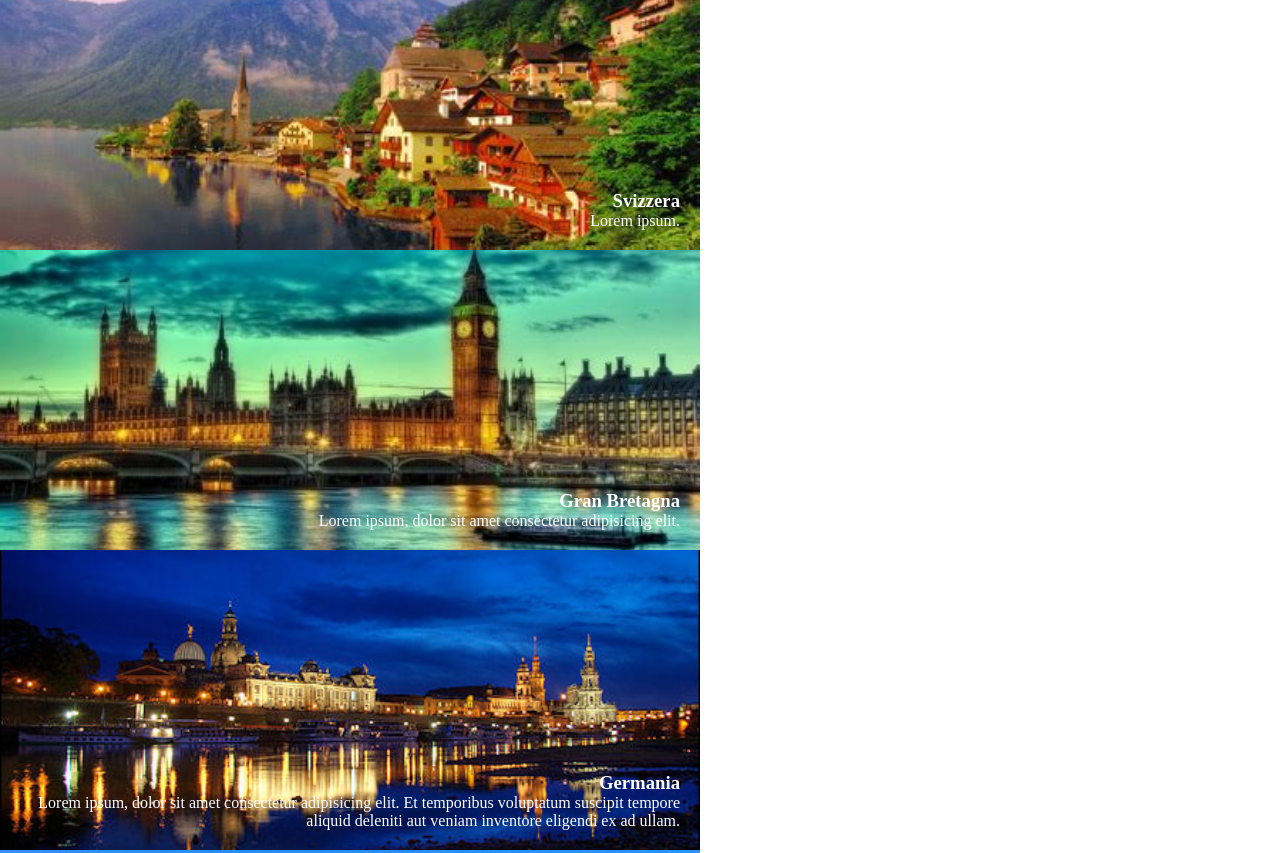
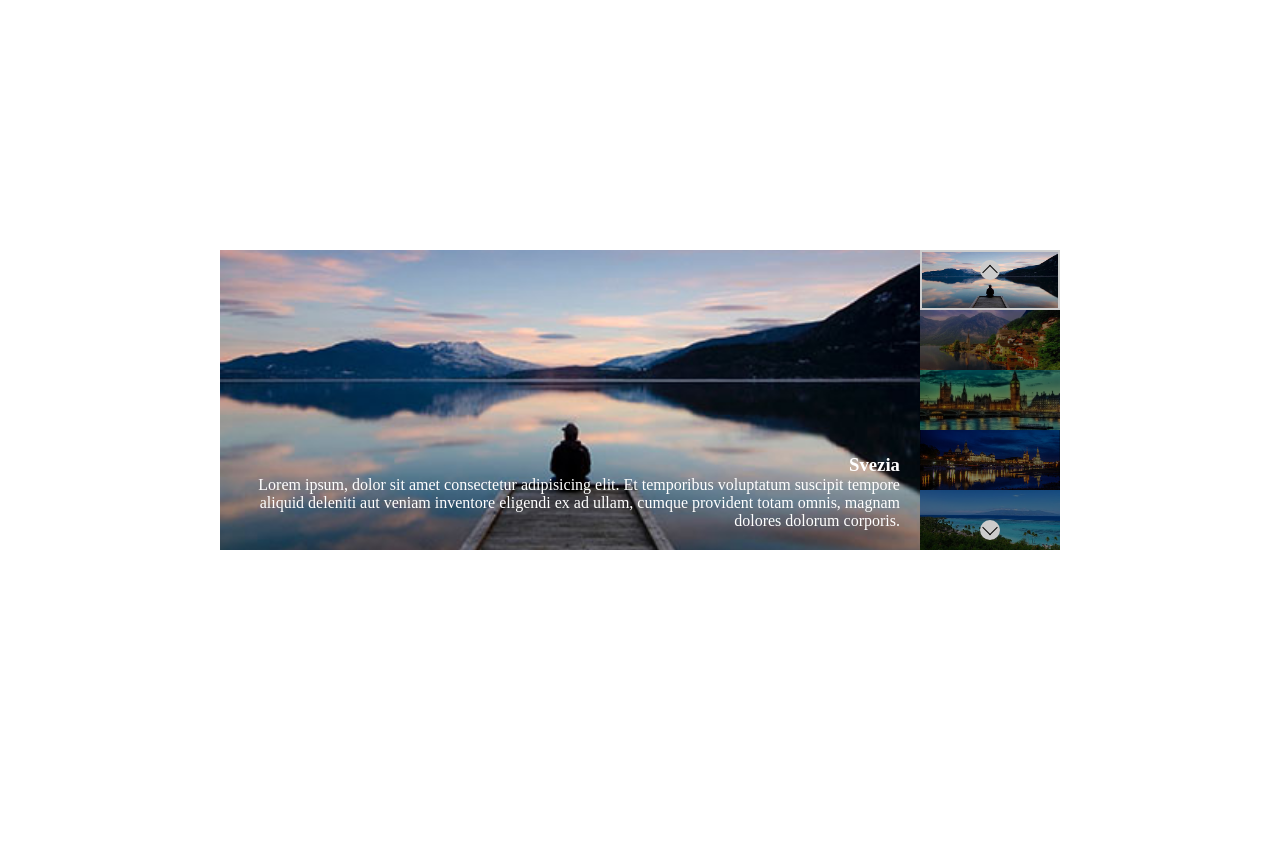
Before and after one commit to valentinaiori/vue-slider, a plain HTML site: page index.html in a window 1280 px wide. Shown: the top 853 px of the page. After the commit the page ends 800 px from the top, so only its background shows below. Drawn offline with nearby package versions, Linux system fonts and the light colour scheme.

Commit message:
Add complete exercise

```diff
--- a/index.html
+++ b/index.html
@@ -20,20 +20,19 @@
         <div class="container" >
             <div class="slider-wrapper" tabindex="0">
 
-                <div class="item" v-for="element in slides">
-                    <img v-bind:src="element.image" alt="Immagine"/>
+                <div class="item">
+                    <img
+                    :src="slides[activeIndex].image"
+                    :alt="slides[activeIndex].title"/>
                     <div class="text">
-                        <h3> {{ element.title }} </h3>
-                        <p>
-                            {{ element.text }}
-                        </p>
+                        <h3>{{ slides[activeIndex].title }}</h3>
+                        <p>{{ slides[activeIndex].text }}</p>
                     </div>
                 </div>
 
-        <!--
                 <div class="thumbs">
-                    <div class="prev"></div>
-                    <div class="next"></div>
+                    <div class="prev" @click="showPreviousImage"></div>
+                    <div class="next" @click="showNextImage"></div>
 
                     <div class="thumb active">
                         <img src="img/01.jpg" alt="Svezia"/>
@@ -52,7 +51,7 @@
                     </div>
                 </div>
 
-        -->
+
 
 
 
--- a/script.js
+++ b/script.js
@@ -4,6 +4,7 @@ console.log('JS OK!')
 const app = new Vue ({
     el: '#app',
     data: {
+        activeIndex: 0,
         slides : [
             {
                 image: 'img/01.jpg',
@@ -33,5 +34,25 @@ const app = new Vue ({
                 title: 'Paradise',
                 text: 'Et temporibus voluptatum suscipit tempore aliquid deleniti aut veniam inventore eligendi ex ad ullam, cumque provident totam omnis.',
             }
-        ]}
-})
+        ]},
+
+        methods: {
+            showPreviousImage:function(){
+                console.log('showPreviousImage');
+                if (this.activeIndex > 0){
+                    this.activeIndex--;
+                } else {
+                    this.activeIndex = this.slides.length -1;
+                }
+
+            },
+            showNextImage(){
+                console.log('showNextImage');
+                if (this.activeIndex === this.slides.length -1){
+                    this.activeIndex = 0;
+                } this.activeIndex++;
+
+            }
+        }
+
+    })
```
